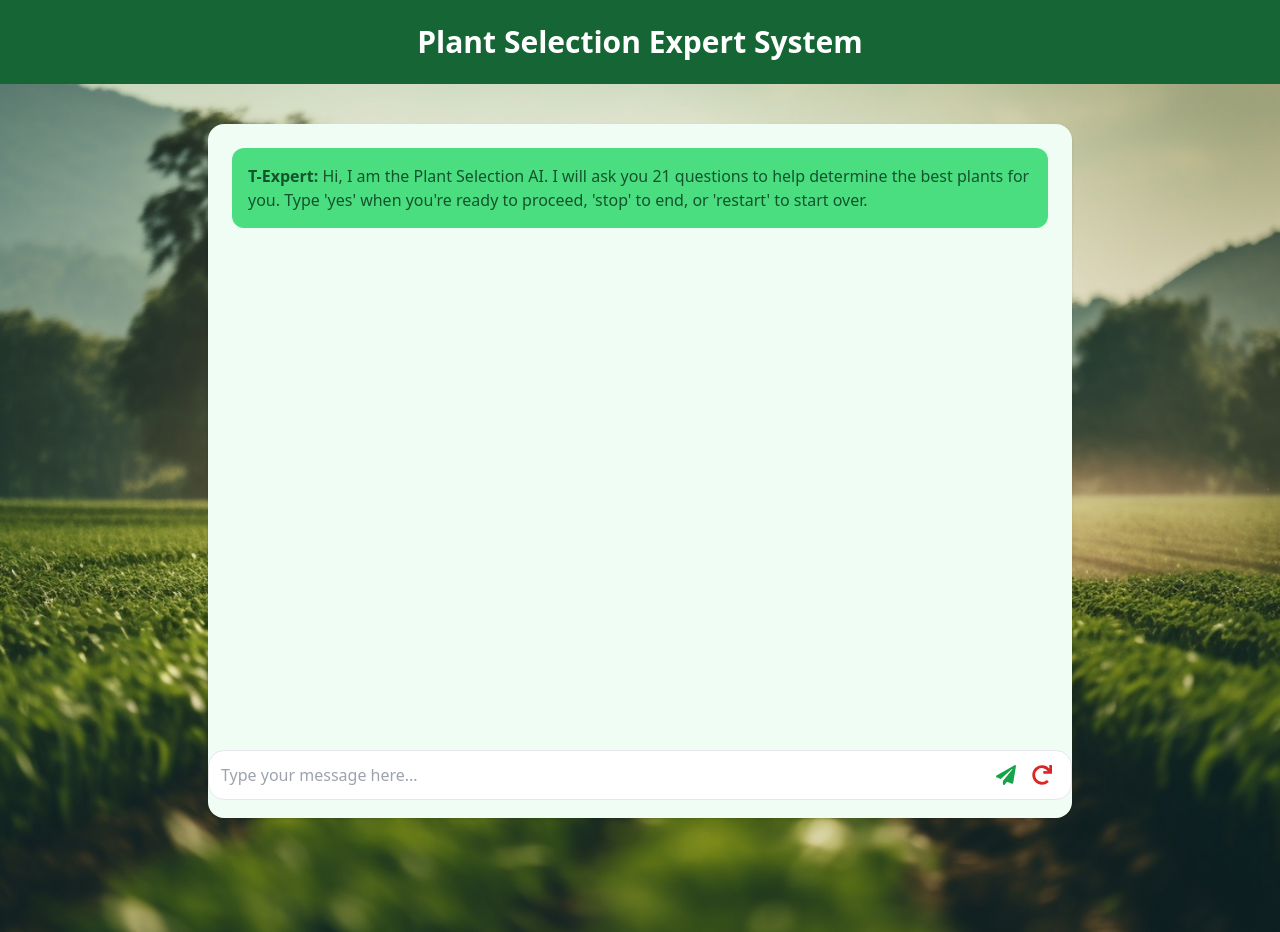
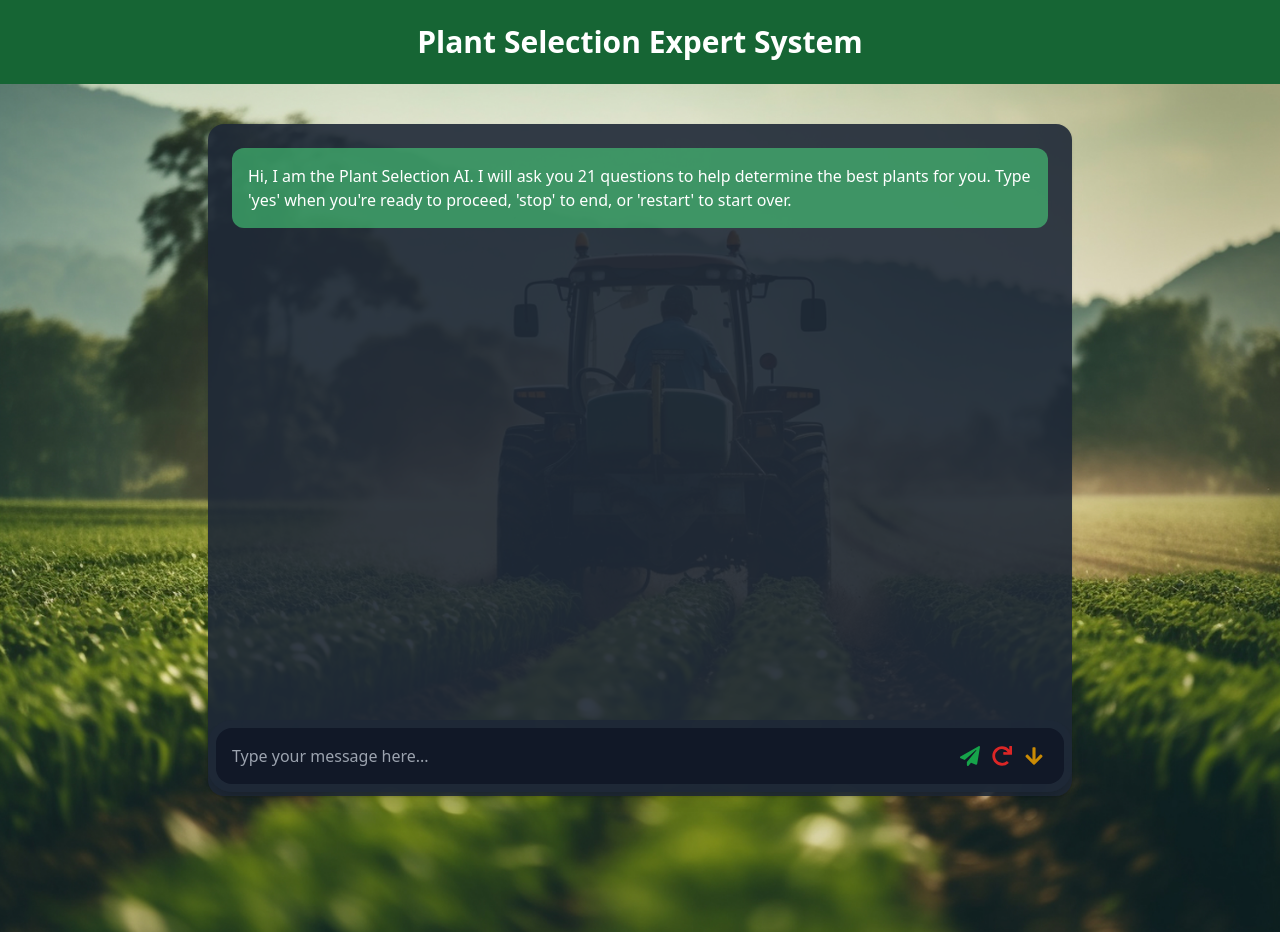
Before and after one commit to takyisky/Plant_Selection_Expert_System, a React (Create React App) app: page / in a window 1280 px wide. Built offline with nearby package versions, Linux system fonts and the light colour scheme.

Commit message:
`Added manual scroll to last bot message, updated chat container styles, and added a "red" button to restart conversation`

```diff
--- a/src/components/Chat.js
+++ b/src/components/Chat.js
@@ -1,5 +1,6 @@
 import React, { useState, useEffect, useRef } from "react";
-import { FaPaperPlane, FaRedo } from "react-icons/fa";
+import { FaPaperPlane, FaRedo, FaArrowDown } from "react-icons/fa";
+import { GrStatusGood } from "react-icons/gr";
 
 // Define 21 questions with their corresponding parameter keys
 const questions = [
@@ -96,6 +97,10 @@ function Chat() {
   const [currentQuestionIndex, setCurrentQuestionIndex] = useState(0);
   // Ref to ensure the greeting is only sent once
   const didMount = useRef(false);
+  // Ref for the chat container (used for manual scroll, if needed)
+  const chatContainerRef = useRef(null);
+  // Ref for the last bot message
+  const lastBotMessageRef = useRef(null);
 
   // On mount, show the greeting only once
   useEffect(() => {
@@ -107,6 +112,15 @@ function Chat() {
       didMount.current = true;
     }
   }, []);
+
+  // Automatically scroll to the last bot message when a new bot response is added
+  useEffect(() => {
+    if (chatLog.length > 0 && chatLog[chatLog.length - 1].sender === "bot") {
+      if (lastBotMessageRef.current) {
+        lastBotMessageRef.current.scrollIntoView({ behavior: "smooth" });
+      }
+    }
+  }, [chatLog]);
 
   const addBotMessage = (msg) => {
     setChatLog((prev) => [...prev, { sender: "bot", message: msg }]);
@@ -121,14 +135,19 @@ function Chat() {
     setConditions({});
     setCurrentQuestionIndex(0);
     setChatLog([]);
-    // When restarting, also send the greeting once
     addBotMessage(
       "Hi, I am the Plant Selection AI. I will ask you 21 questions to help determine the best plants for you. " +
         "Type 'yes' when you're ready to proceed, 'stop' to end, or 'restart' to start over."
     );
   };
 
-  // Fetch recommendations from the backend using collected conditions
+  // Manual scroll to last bot message
+  const scrollToLastBotMessage = () => {
+    if (lastBotMessageRef.current) {
+      lastBotMessageRef.current.scrollIntoView({ behavior: "smooth" });
+    }
+  };
+
   const fetchRecommendations = async (conds) => {
     const params = new URLSearchParams();
     Object.entries(conds).forEach(([key, value]) => {
@@ -148,7 +167,7 @@ function Chat() {
       ) {
         addBotMessage(
           "According to our current knowledge base, we couldn't find any suitable plants. " +
-            "You can type 'restart' to provide different parameters."
+            "You can type 'restart' or use 'red' button to provide different parameters."
         );
       } else {
         addBotMessage(
@@ -162,7 +181,6 @@ function Chat() {
     }
   };
 
-  // Handle user input for conversation
   const handleUserInput = async () => {
     const trimmedInput = input.trim();
     if (!trimmedInput) return;
@@ -172,7 +190,6 @@ function Chat() {
 
     const lowerInput = trimmedInput.toLowerCase();
 
-    // Global commands
     if (lowerInput === "stop") {
       addBotMessage("Bot stopped. Thank you for using Plant Selection AI.");
       setConversationState("stopped");
@@ -182,7 +199,6 @@ function Chat() {
       resetConversation();
       return;
     }
-
     if (conversationState === "init") {
       if (lowerInput === "yes") {
         setConversationState("inConversation");
@@ -195,9 +211,7 @@ function Chat() {
       }
       return;
     }
-
     if (conversationState === "inConversation") {
-      // Save answer for the current question
       const currentQuestion = questions[currentQuestionIndex];
       setConditions((prev) => ({
         ...prev,
@@ -209,7 +223,6 @@ function Chat() {
         setCurrentQuestionIndex(nextIndex);
         addBotMessage(questions[nextIndex].text);
       } else {
-        // All questions answered; fetch recommendations automatically
         await fetchRecommendations({
           ...conditions,
           [currentQuestion.key]: trimmedInput,
@@ -217,14 +230,12 @@ function Chat() {
       }
       return;
     }
-
     if (conversationState === "done") {
       addBotMessage(
         "If you'd like to start over, type 'restart'. To end, type 'stop'."
       );
       return;
     }
-
     if (conversationState === "stopped") {
       addBotMessage("Bot is stopped. Type 'restart' to start again.");
       return;
@@ -233,8 +244,10 @@ function Chat() {
 
   return (
     <div className="p-4 max-w-4xl mx-auto flex flex-col min-h-screen">
-      {/* Chat log container */}
-      <div className="flex-grow mb-6 p-6 bg-green-50 rounded-2xl shadow overflow-y-auto space-y-5">
+      <div
+        ref={chatContainerRef}
+        className="flex-grow mb-6 p-6 bg-gray-800 bg-opacity-90 rounded-2xl shadow overflow-y-auto space-y-5"
+      >
         {chatLog.map((entry, index) => (
           <div
             key={index}
@@ -243,24 +256,22 @@ function Chat() {
             }`}
           >
             <div
+              ref={entry.sender === "bot" ? lastBotMessageRef : null}
               className={`p-4 rounded-xl max-w-2/3 ${
                 entry.sender === "bot"
-                  ? "bg-green-400 text-green-900"
-                  : "bg-green-200 text-green-800"
+                  ? "bg-green-400 bg-opacity-55 text-white"
+                  : "bg-blue-400 bg-opacity-55 text-white"
               }`}
             >
-              <strong>{entry.sender === "bot" ? "T-Expert:" : "You:"}</strong>{" "}
               {entry.message}
             </div>
           </div>
         ))}
       </div>
-
-      {/* Sticky Input area fixed at the bottom */}
-      <div className="sticky bottom-0">
+      <div className="sticky bottom-2 shadow-lg bg-gray-800 bg-opacity-90 p-2 rounded-3xl">
         <div className="relative">
           <input
-            className="border rounded-2xl p-3 pr-20 w-full focus:outline-none focus:ring-2 focus:ring-green-500"
+            className="bg-gray-900 text-white rounded-2xl p-4 pr-20 w-full focus:outline-none focus:ring-2 focus:ring-green-500"
             type="text"
             placeholder="Type your message here..."
             value={input}
@@ -271,7 +282,7 @@ function Chat() {
               }
             }}
           />
-          <div className="absolute inset-y-0 right-0 flex items-center pr-5 space-x-4">
+          <div className="absolute inset-y-0 right-0 flex items-center pr-5 space-x-3">
             <button
               className="text-green-600 hover:text-green-800"
               onClick={handleUserInput}
@@ -281,10 +292,10 @@ function Chat() {
             {conversationState === "inConversation" &&
               currentQuestionIndex >= 5 && (
                 <button
-                  className="text-blue-600 hover:text-blue-800"
+                  className="text-blue-400 hover:text-blue-800"
                   onClick={() => fetchRecommendations(conditions)}
                 >
-                  Recommend
+                  <GrStatusGood size={22} />
                 </button>
               )}
             <button
@@ -292,6 +303,12 @@ function Chat() {
               onClick={resetConversation}
             >
               <FaRedo size={20} />
+            </button>
+            <button
+              className="text-yellow-600 hover:text-yellow-800"
+              onClick={scrollToLastBotMessage}
+            >
+              <FaArrowDown size={20} />
             </button>
           </div>
         </div>
```
